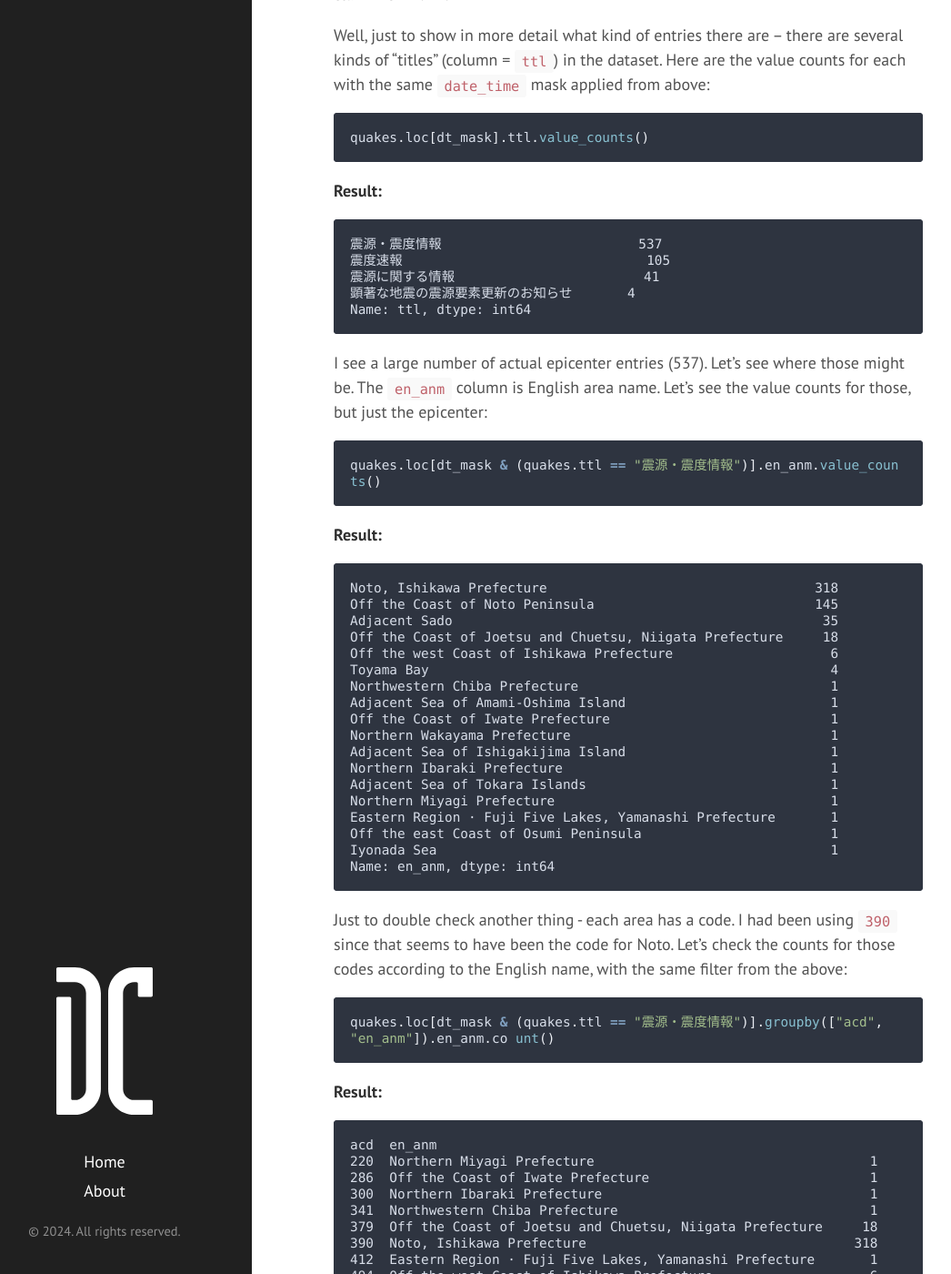
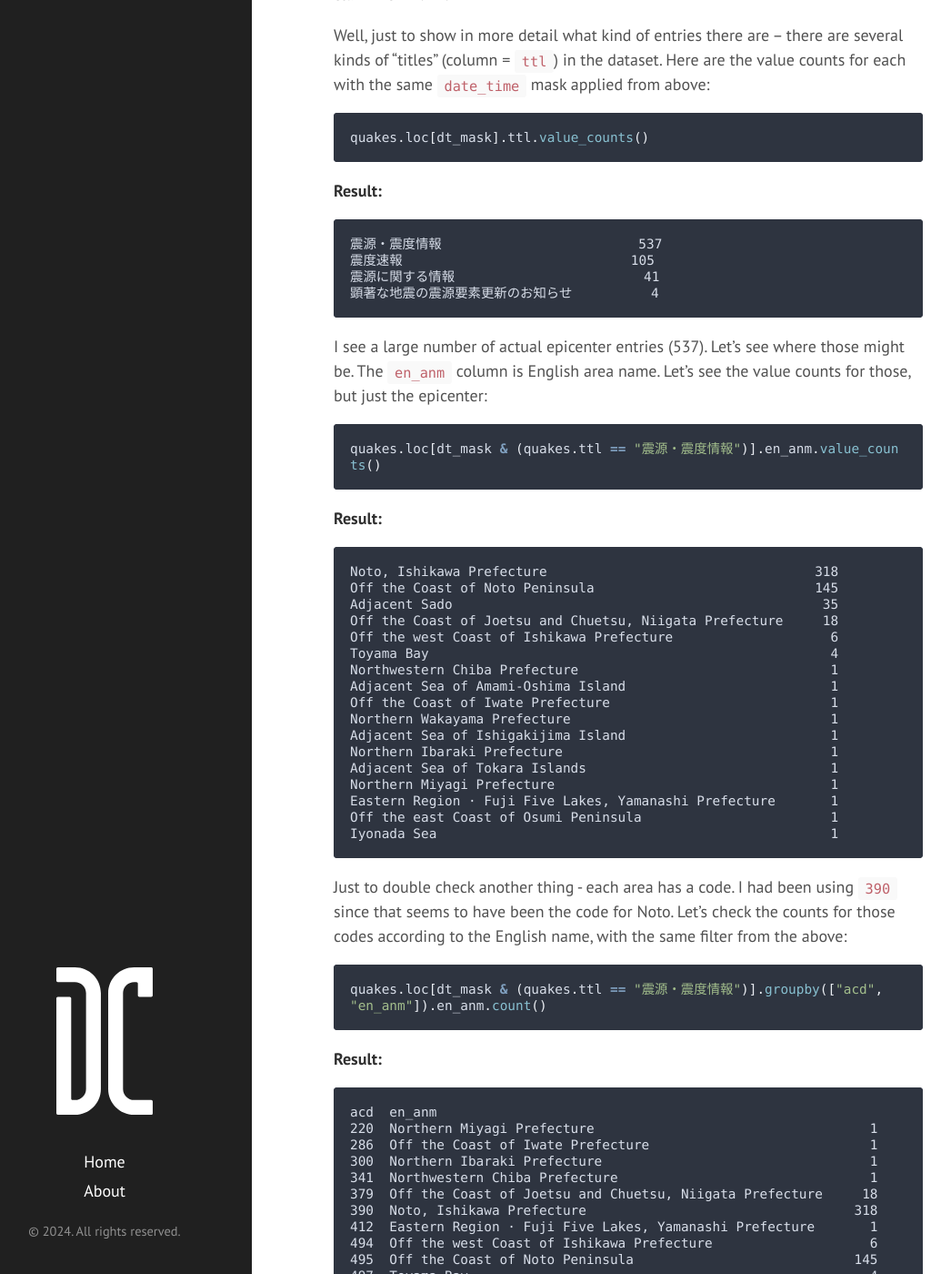
Before and after one commit to 1dancook/1dancook.github.io, a Jekyll site: the page built from _posts/2024-01-05-questionable-quake-reporting.md, in a window 1280 px wide and 1400 px high, scrolled down 2167 px. Shown: the whole window at 91% size, without its empty margins (47-1093 px from the left). Built offline with Jekyll 4.4.1, drawn with Linux system fonts in a browser that asks for light colours; some of the changed text lies outside the part shown.

Commit message:
some cleanup

````diff
--- a/_posts/2024-01-05-questionable-quake-reporting.md
+++ b/_posts/2024-01-05-questionable-quake-reporting.md
@@ -11,7 +11,7 @@ Here's the section from [the article](https://www3.nhk.or.jp/news/html/20240105/
 >
 > また、新潟県と石川県、富山県、福井県、長野県、岐阜県で震度6弱から5弱を観測しました。
 >
-> 能登地方やその周辺を震源とする地震はその後も相次ぎ、震度1以上の揺れを観測した地震は5日午前4時までに786回にのぼっています。
+> **能登地方やその周辺を震源とする地震はその後も相次ぎ、震度1以上の揺れを観測した地震は5日午前4時までに786回にのぼっています。**
 >
 > 気象庁は、揺れの強かった地域では、家屋の倒壊や土砂災害などの危険性が高まっているため、1日の地震から1週間ほどは最大震度7程度の揺れに注意するよう呼びかけています。
 
@@ -77,10 +77,9 @@ quakes.loc[dt_mask].ttl.value_counts()
 
 ```text
 震源・震度情報                         537
-震度速報                               105
+震度速報                             105
 震源に関する情報                        41
-顕著な地震の震源要素更新のお知らせ       4
-Name: ttl, dtype: int64
+顕著な地震の震源要素更新のお知らせ          4
 ```
 
 I see a large number of actual epicenter entries (537). Let's see where those might be. The `en_anm` column is English area name. Let's see the value counts for those, but just the epicenter:
@@ -109,13 +108,12 @@ Northern Miyagi Prefecture                                   1
 Eastern Region · Fuji Five Lakes, Yamanashi Prefecture       1
 Off the east Coast of Osumi Peninsula                        1
 Iyonada Sea                                                  1
-Name: en_anm, dtype: int64
 ```
 
 Just to double check another thing - each area has a code. I had been using `390` since that seems to have been the code for Noto. Let's check the counts for those codes according to the English name, with the same filter from the above:
 
 ```python
-quakes.loc[dt_mask & (quakes.ttl == "震源・震度情報")].groupby(["acd", "en_anm"]).en_anm.co unt()
+quakes.loc[dt_mask & (quakes.ttl == "震源・震度情報")].groupby(["acd", "en_anm"]).en_anm.count()
 ```
 
 **Result:**
@@ -139,19 +137,19 @@ acd  en_anm
 798  Adjacent Sea of Tokara Islands                               1
 820  Off the east Coast of Osumi Peninsula                        1
 854  Adjacent Sea of Ishigakijima Island                          1
-Name: en_anm, dtype: int64
 ```
 
 I'm a little rusty on my Japanese geography, but I do know that at least 4 of these entries are relevant:
 
 ```text
+acd  en_anm
 390  Noto, Ishikawa Prefecture                                  318
 495  Off the Coast of Noto Peninsula                            145
 379  Off the Coast of Joetsu and Chuetsu, Niigata Prefecture     18
 498  Adjacent Sado                                               35
 ```
 
-Adding those together, I get a total of **526**. The other numbers are so small it is negligible. Remember, NHK's number was *786* -- and that was almost 16 hours ago.
+Adding those together, I get a total of **526**. The counts from other areas are so small they make little difference. Remember, NHK's number was *786* -- and that was almost 16 hours ago.
 
 ### Wrapping up
 
````
Also changed, not shown: other parts of _posts/2024-01-05-questionable-quake-reporting.md (+1 -1 lines).
